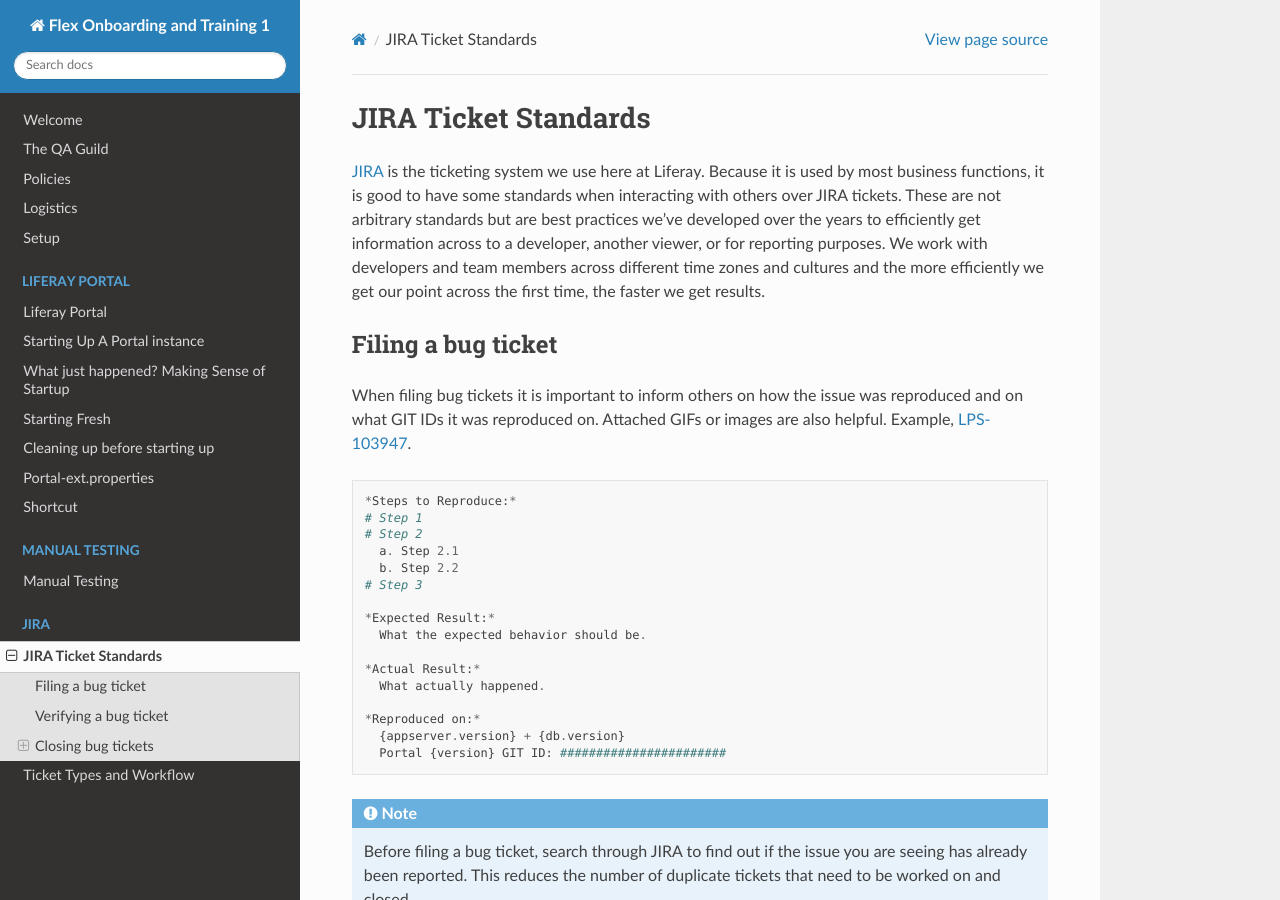
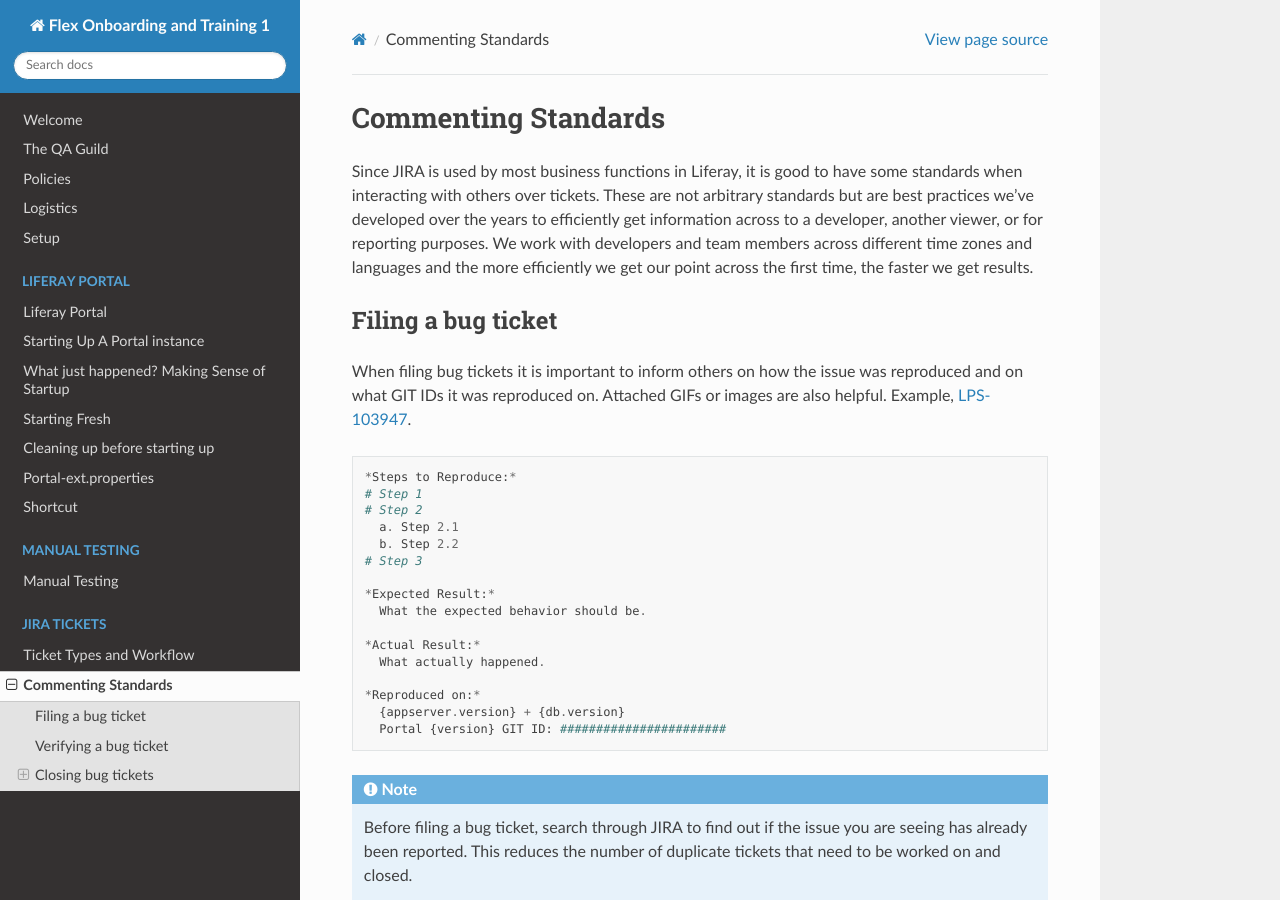
Before and after one commit to nikki-pru/flex-training, a Sphinx documentation site: the page built from docs/jira/jira-standards.rst, in a window 1280 px wide and 900 px high. Built offline with Sphinx 7.4.7 and the Read the Docs theme 2.0.0, drawn with Linux system fonts in a browser that asks for light colours.

Commit message:
LRQA-54026 Switch order

```diff
--- a/docs/index.rst
+++ b/docs/index.rst
@@ -39,8 +39,8 @@ Welcome to Liferay QA!
 
 .. toctree::
   :maxdepth: 1
-  :caption: JIRA
+  :caption: JIRA Tickets
   :name: portal
 
+  jira/jira-workflow
   jira/jira-standards
-  jira/jira-workflow
--- a/docs/jira/jira-standards.rst
+++ b/docs/jira/jira-standards.rst
@@ -1,7 +1,7 @@
-JIRA Ticket Standards
-======================
+Commenting Standards
+=====================
 
-`JIRA`_ is the ticketing system we use here at Liferay. Because it is used by most business functions, it is good to have some standards when interacting with others over JIRA tickets. These are not arbitrary standards but are best practices we’ve developed over the years to efficiently get information across to a developer, another viewer, or for reporting purposes. We work with developers and team members across different time zones and cultures and the more efficiently we get our point across the first time, the faster we get results.
+Since JIRA is used by most business functions in Liferay, it is good to have some standards when interacting with others over tickets. These are not arbitrary standards but are best practices we’ve developed over the years to efficiently get information across to a developer, another viewer, or for reporting purposes. We work with developers and team members across different time zones and languages and the more efficiently we get our point across the first time, the faster we get results.
 
 Filing a bug ticket
 --------------------
@@ -97,8 +97,6 @@ A ticket is no longer reproducible when there is no linked pull request. The iss
   A short summary of observed behavior.
 
 
-
-.. _JIRA: http://issues.liferay.com
 .. _LPS-103947: https://issues.liferay.com/browse/LPS-103947
 .. _LPS-103737: https://issues.liferay.com/browse/LPS-103737
 .. _LPS-103861: https://issues.liferay.com/browse/LPS-103861
```
